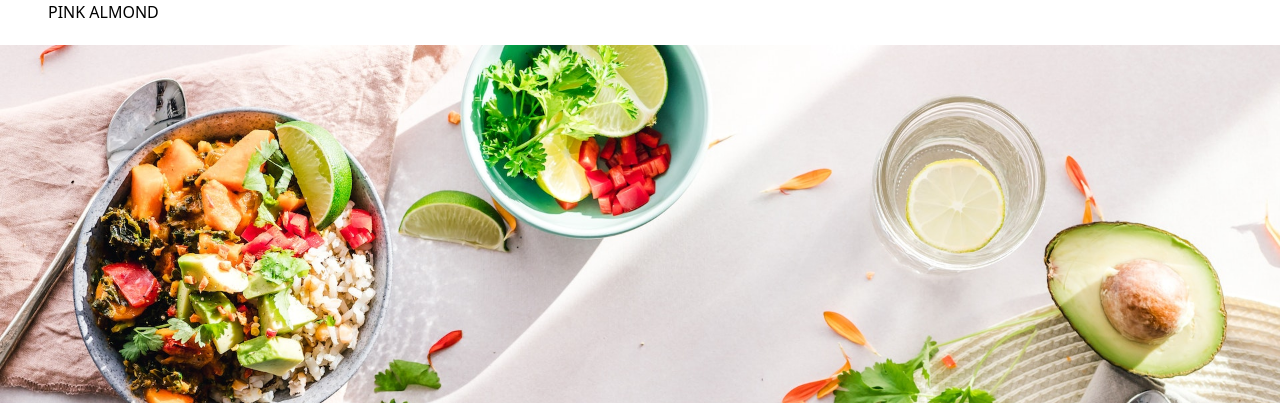
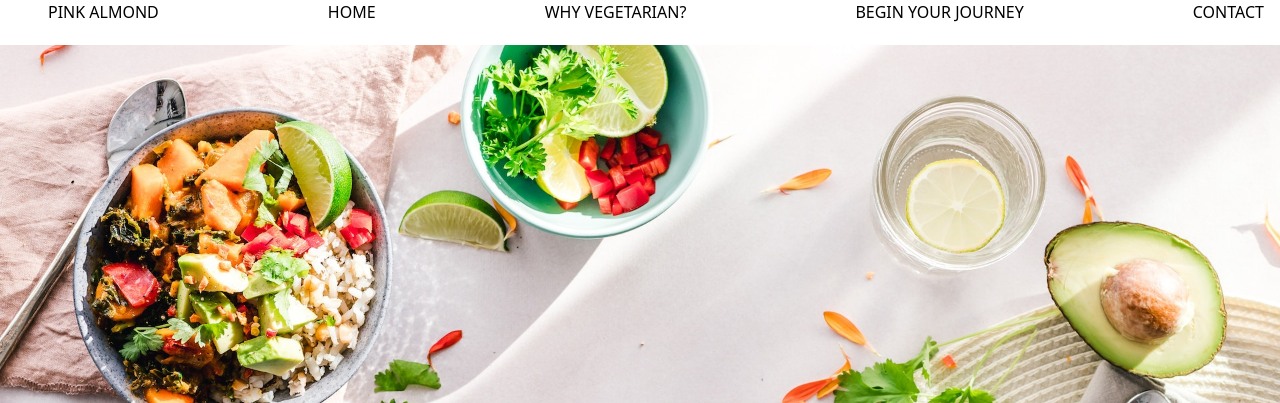
Before and after one commit to Naki93/whyVegetarian, a plain HTML site: page index.html in a window 1280 px wide. Shown: the top 403 px of the page. Drawn offline with nearby package versions, Linux system fonts and the light colour scheme.

Commit message:
Update style.css

```diff
--- a/style.css
+++ b/style.css
@@ -110,6 +110,7 @@ text-decoration: none;
 li{
     text-decoration: none;
     list-style: none;
+color: black;
 }
 
 .logo{
@@ -122,7 +123,7 @@ ul{
 
 a {
   text-decoration: none;
-  color: white;
+  color: black;
 }
 
 a:hover {
```
